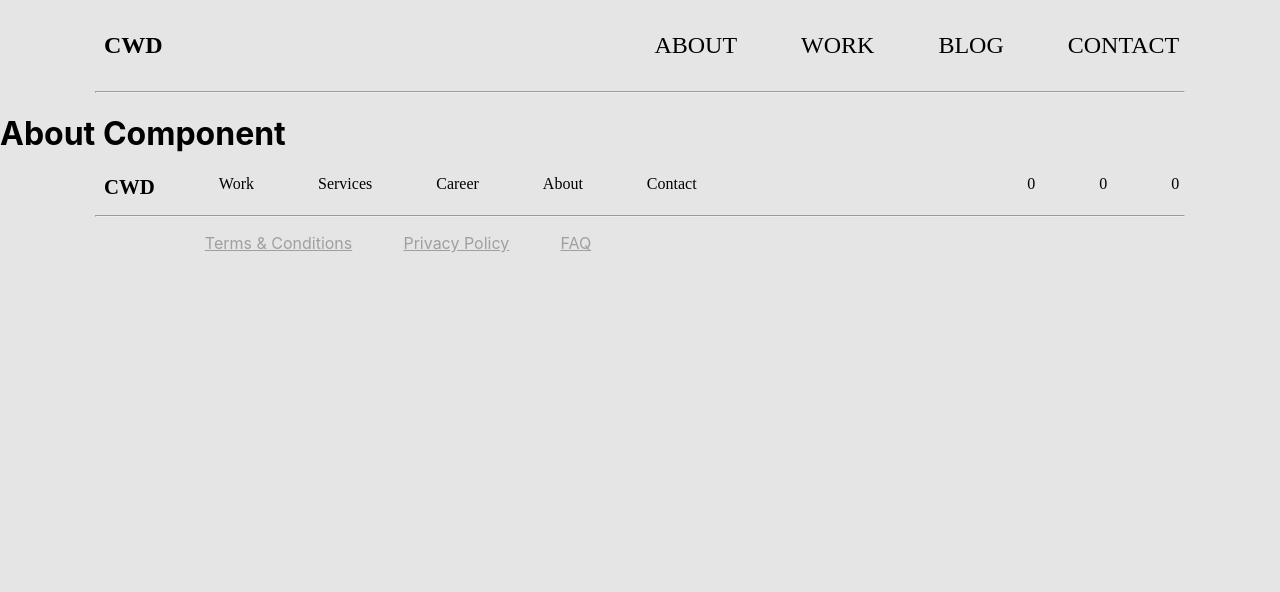
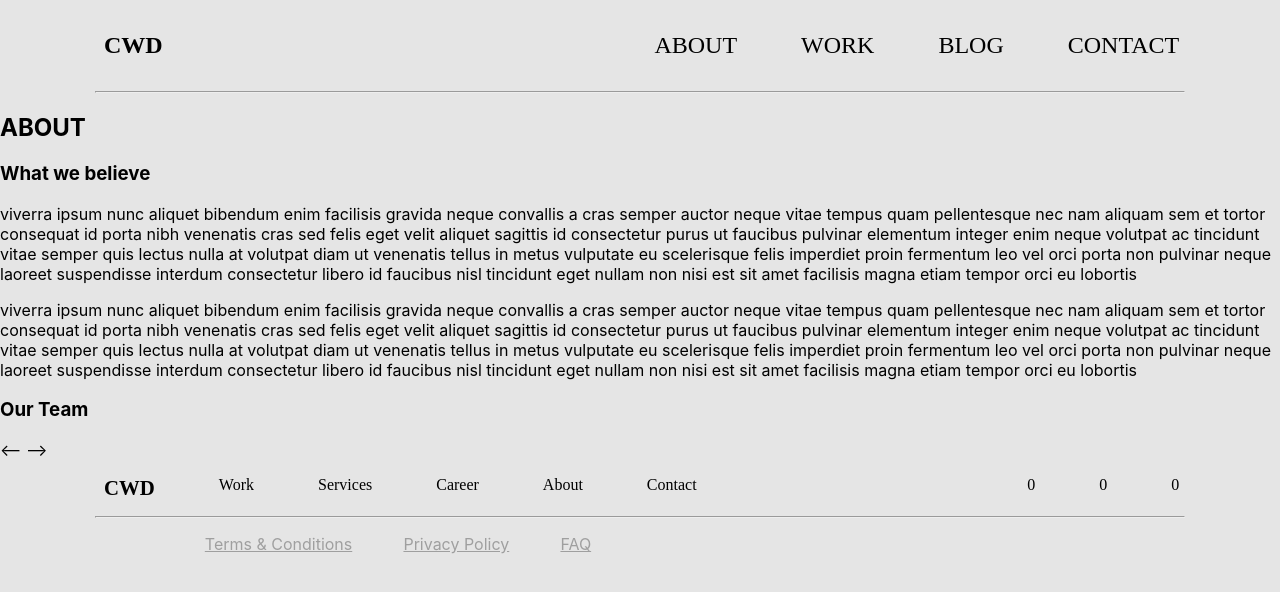
Before and after one commit to ltramos7/cwd-website-fe, a React (Create React App) app: page /about in a window 1280 px wide. Shown: the top 592 px of the page. Built offline with nearby package versions, Linux system fonts and the light colour scheme.

Commit message:
added some about structure and a placeholder image

```diff
--- a/src/components/about/index.js
+++ b/src/components/about/index.js
@@ -3,7 +3,28 @@ import React from 'react';
 class About extends React.Component{
     render(){
         return(
-            <h1>About Component</h1>
+            <section>
+                <h1>ABOUT</h1>
+                <div>
+                    <h3>
+                        What we believe
+                    </h3>
+                    <p>
+                        viverra ipsum nunc aliquet bibendum enim facilisis gravida neque convallis a cras semper auctor neque vitae tempus quam pellentesque nec nam aliquam sem et tortor consequat id porta nibh venenatis cras sed felis eget velit aliquet sagittis id consectetur purus ut faucibus pulvinar elementum integer enim neque volutpat ac tincidunt vitae semper quis lectus nulla at volutpat diam ut venenatis tellus in metus vulputate eu scelerisque felis imperdiet proin fermentum leo vel orci porta non pulvinar neque laoreet suspendisse interdum consectetur libero id faucibus nisl tincidunt eget nullam non nisi est sit amet facilisis magna etiam tempor orci eu lobortis
+                    </p>
+                    <p>
+                        viverra ipsum nunc aliquet bibendum enim facilisis gravida neque convallis a cras semper auctor neque vitae tempus quam pellentesque nec nam aliquam sem et tortor consequat id porta nibh venenatis cras sed felis eget velit aliquet sagittis id consectetur purus ut faucibus pulvinar elementum integer enim neque volutpat ac tincidunt vitae semper quis lectus nulla at volutpat diam ut venenatis tellus in metus vulputate eu scelerisque felis imperdiet proin fermentum leo vel orci porta non pulvinar neque laoreet suspendisse interdum consectetur libero id faucibus nisl tincidunt eget nullam non nisi est sit amet facilisis magna etiam tempor orci eu lobortis
+                    </p>
+                </div>
+
+                <div>
+                    <div>
+                        <h3>Our Team</h3>
+                        <p>{ '<-- -->' } </p>
+                    </div>
+
+                </div>
+            </section>
         )
     }
 }
```
Also changed, not shown: src/components/about/images/rocky-wallpaper.jpg (added).
